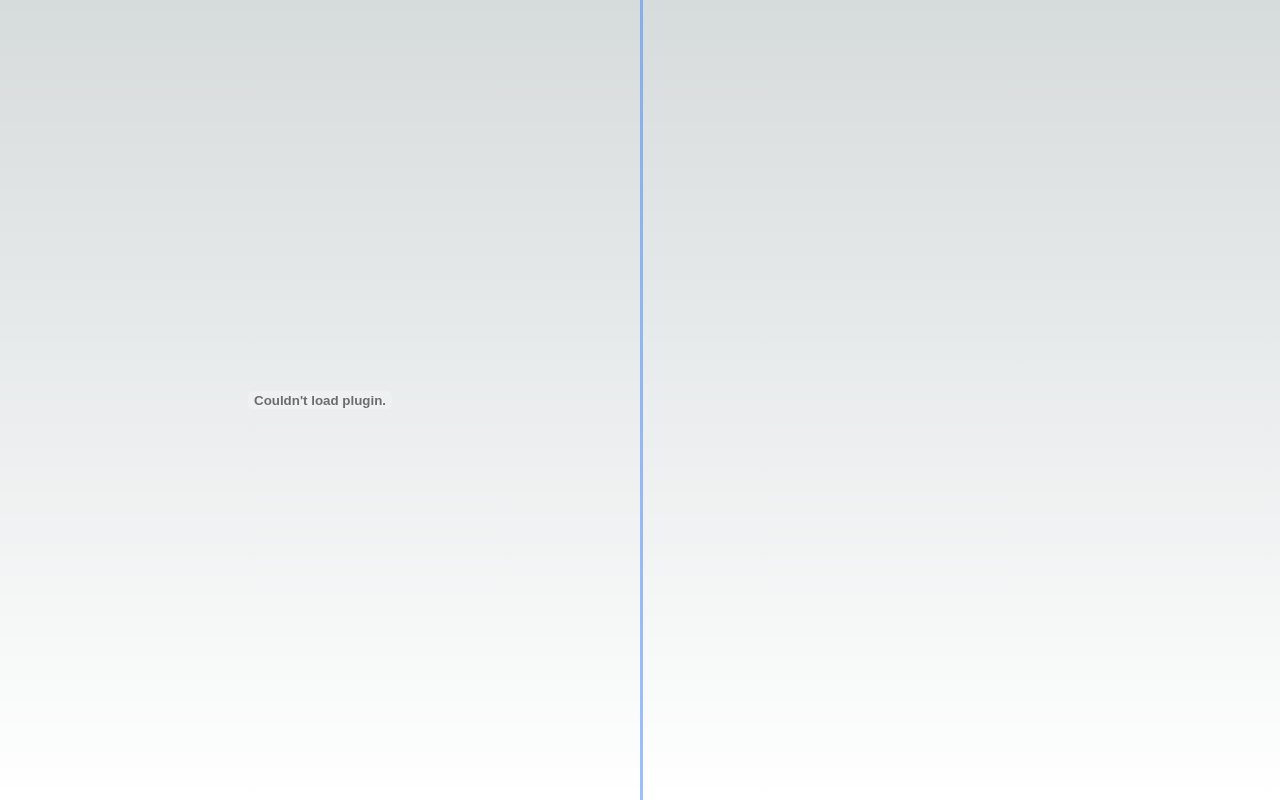
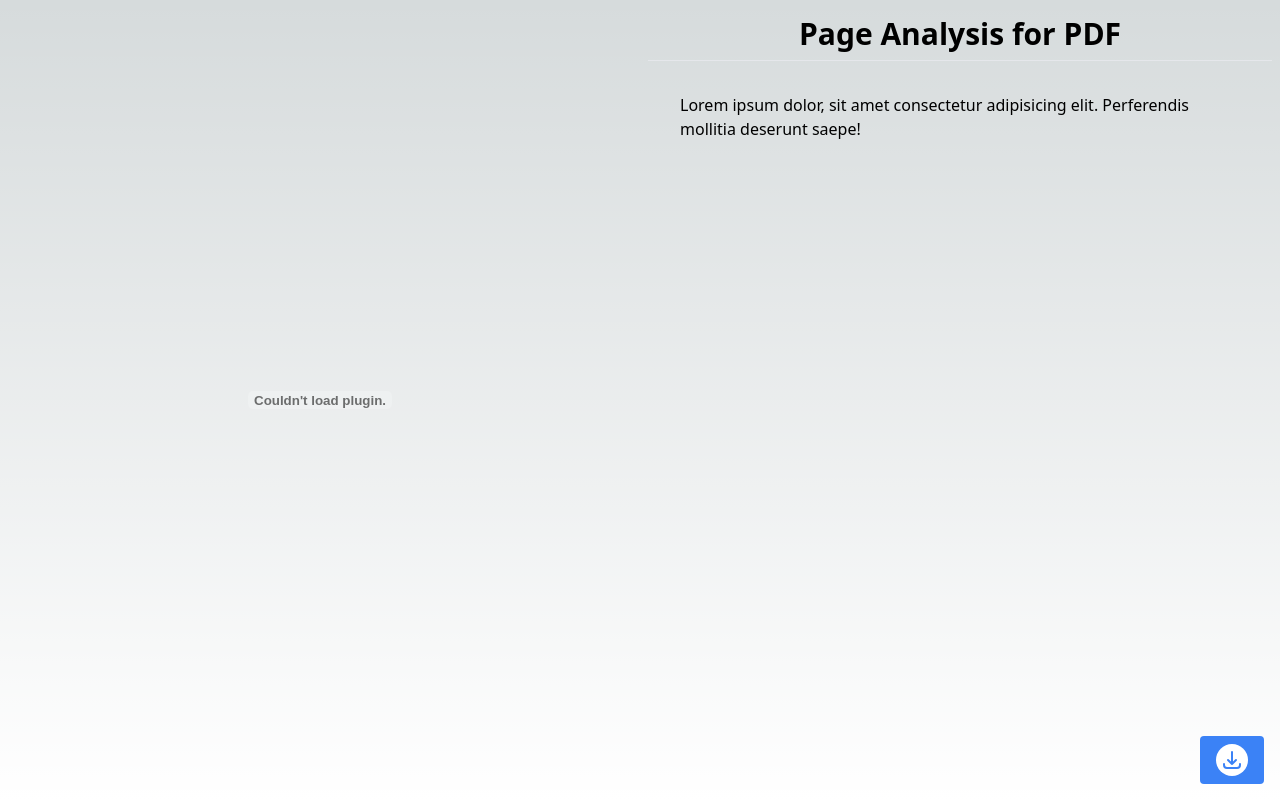
Before and after one commit to mdarshad1000/LegalAI, a Next.js app: page /pdf/1 in a window 1280 px wide. Built offline with nearby package versions, Linux system fonts and the light colour scheme.

Commit message:
Add UI changes

```diff
--- a/pages/pdf/[slug].tsx
+++ b/pages/pdf/[slug].tsx
@@ -1,16 +1,54 @@
-import React, { useState, useEffect } from "react";
+import React, { useState, useEffect, use } from "react";
 import { useRouter } from "next/router";
+import axios from "axios";
 
 export default function Pdf() {
     const router = useRouter();
     const { slug } = router.query;
+    const pdfURL = `https://firebasestorage.googleapis.com/v0/b/legal-ai-8ebe8.appspot.com/o/pdfs%2` + slug + '? alt = media';
+
+    // useEffect(() => {
+    //     axios.post('http://localhost:5000/api/pdf', {
+    //         pdfURL: pdfURL
+    //         })
+    //         .then(function (response) {
+    //             console.log(response);
+    //         })
+    //         .catch(function (error) {
+    //             console.log(error);
+    //         });
+    // }, []);
+
 
     return (
-        <div className="h-screen">
-            <div className="ring w-1/2 h-full">
+        <div className="flex h-screen">
+            <div className="w-1/2 h-full">
                 <embed src={`https://firebasestorage.googleapis.com/v0/b/legal-ai-8ebe8.appspot.com/o/pdfs%2` + slug + '?alt=media'}
                     type="application/pdf" width="100%" height="100%"
                 ></embed>
+            </div>
+
+            <div className="flex w-1/2 p-2 flex-col">
+                <div className="flex border-b p-2 w-full">
+                    <h1 className="font-semibold text-3xl mx-auto">Page Analysis for PDF</h1>
+                </div>
+
+                <p className="p-8">
+                    Lorem ipsum dolor, sit amet consectetur adipisicing elit. Perferendis mollitia deserunt saepe!
+                </p>
+
+
+                <div className="fixed bottom-0 right-0 m-4">
+                    <button className="bg-blue-500 hover:bg-blue-700 text-white font-bold py-2 px-4 rounded">
+                        <div className="bg-white rounded-full h-8 w-8 flex items-center justify-center">
+                            <svg className="h-6 w-6 text-blue-500" fill="none" stroke="currentColor" viewBox="0 0 24 24" xmlns="http://www.w3.org/2000/svg">
+                                <path strokeLinecap="round" strokeLinejoin="round" strokeWidth="2" d="M4 16v1a3 3
+                                0 003 3h10a3 3 0 003-3v-1m-4-4l-4 4m0 0l-4-4m4 4V4"></path>
+                            </svg>
+                        </div>
+
+                    </button>
+                </div>
             </div>
         </div>
 
```
